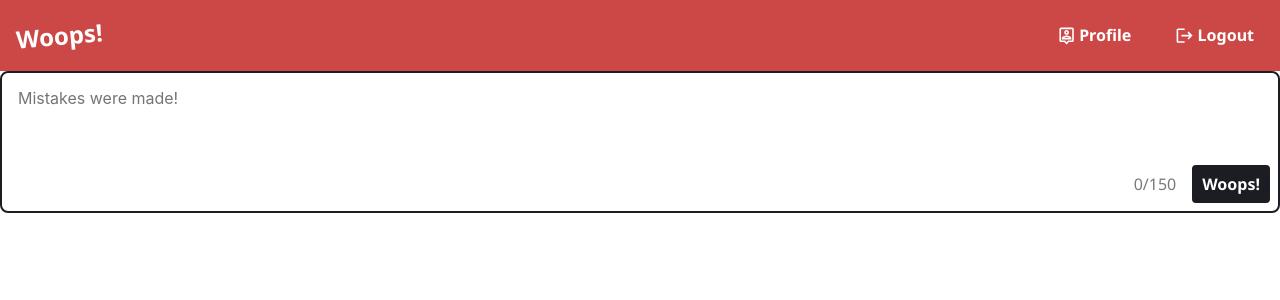
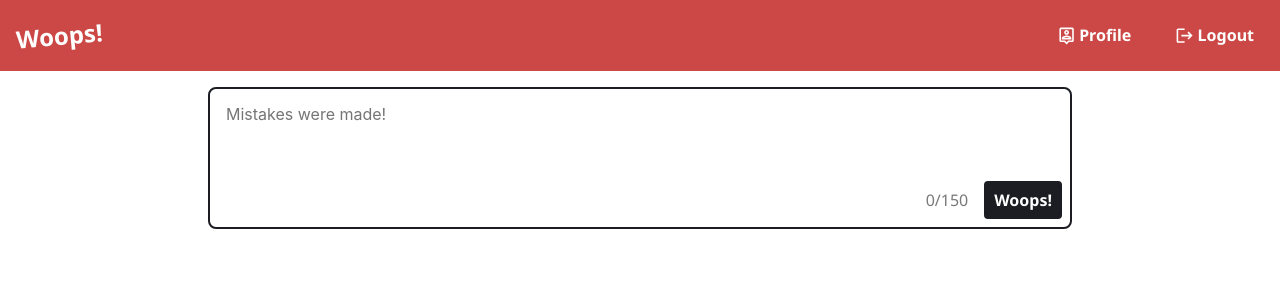
Before and after one commit to angelicamapeso/itec-4012-take-home, a React (Create React App) app: page / in a window 1280 px wide. Shown: the top 300 px of the page. Built offline with nearby package versions, Linux system fonts and the light colour scheme.

Commit message:
style dashboard wrapper

```diff
--- a/src/pages/Dashboard/styles.scss
+++ b/src/pages/Dashboard/styles.scss
@@ -0,0 +1,9 @@
+@use "../../breakpoints";
+@use "../../colors";
+
+.dashboard-wrapper {
+  margin: 0 auto;
+  width: 100%;
+  max-width: breakpoints.$max-feed-width;
+  padding: 1rem;
+}
```
